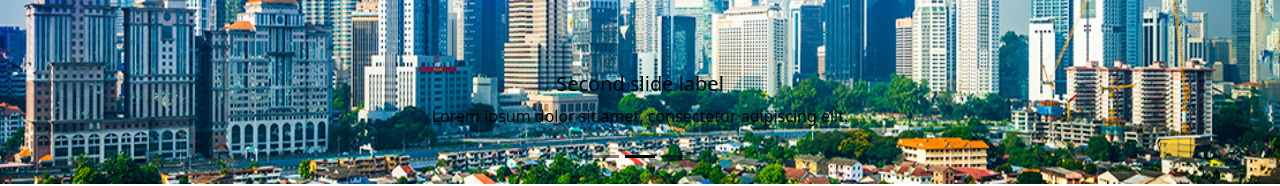
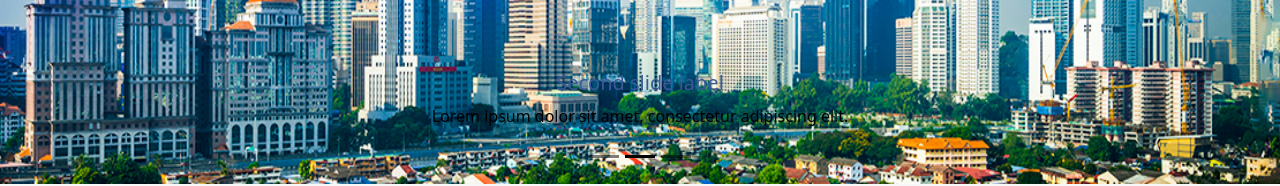
Before and after one commit to JSPUA/NEWGITHUBUST, a React (Vite) app in the folder frontend/: page / in a window 1280 px wide. Shown: the part 517-703 px from the top of the page. Built offline with nearby package versions, Linux system fonts and the light colour scheme.

Commit message:
update css

```diff
--- a/frontend/src/index.css
+++ b/frontend/src/index.css
@@ -114,3 +114,14 @@
   .block-label {
     margin-left: 5px;
   }
+
+    body {
+      background-color:#f7f7f7;
+      margin: 0;
+      padding: 0;
+    }
+
+    h1, h2, h3, h4, h5{
+      color: #3b5998;
+      padding: 1px 5px;
+    }
```
